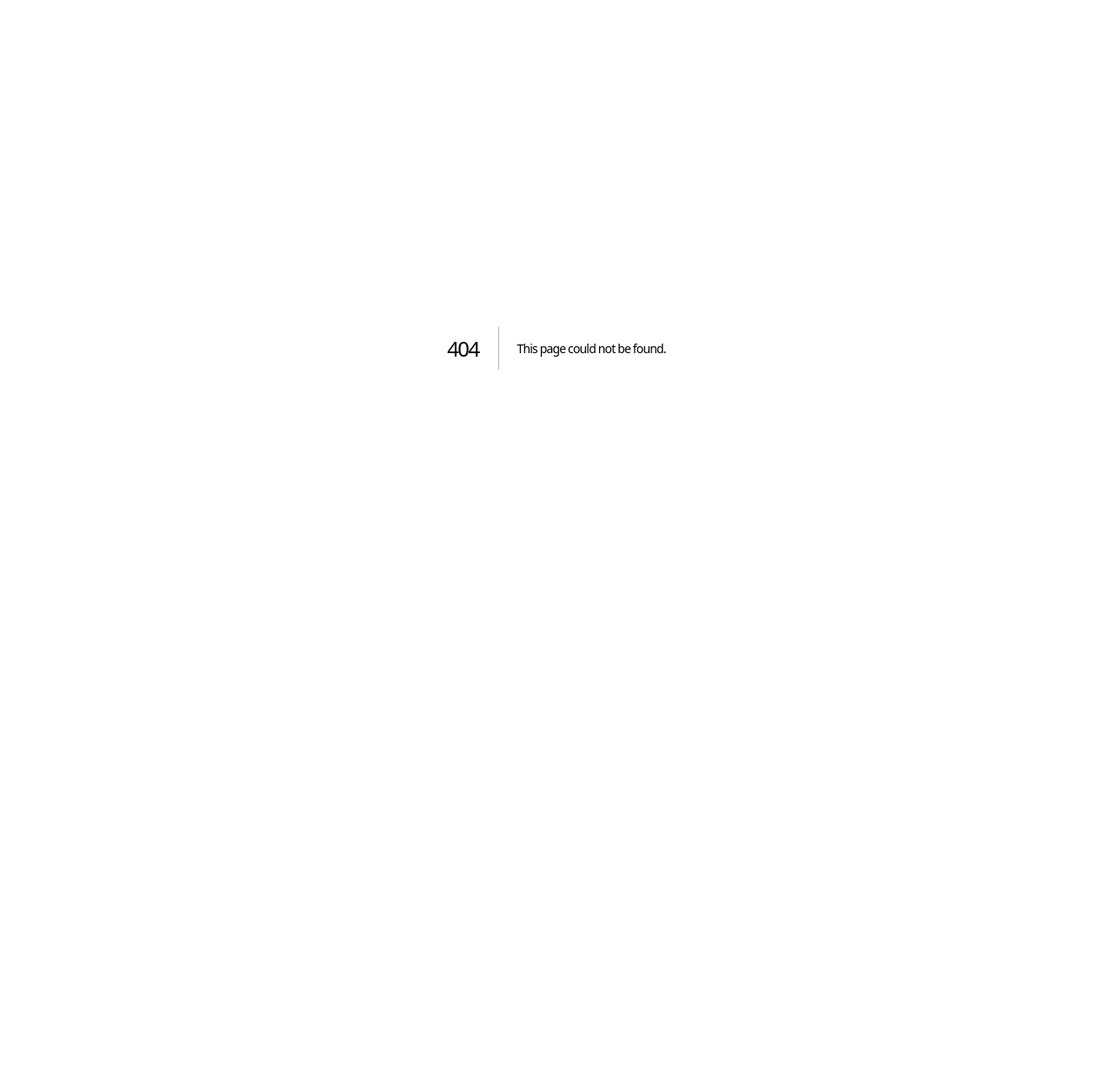
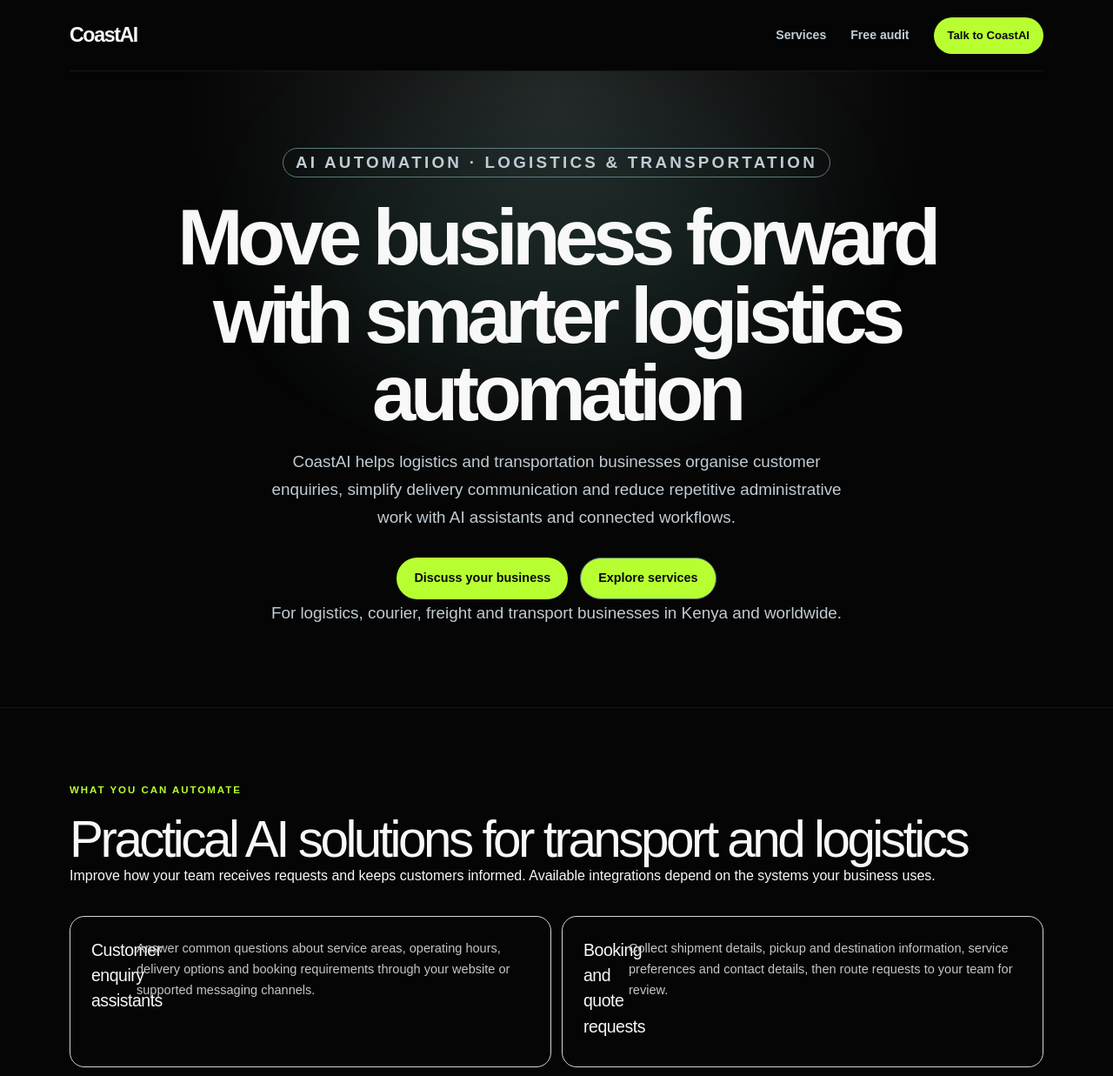
Before and after one commit to biihafidh/CoastAI-AUTOMATION, a Next.js app: page /ai-automation-for-logistics-transportation in a window 1280 px wide. Before the commit this address had no page. Shown: the top 1237 px of the page at 87% size. Before the commit the page ends 800 px from the top, so only its background shows below. Built offline with nearby package versions, Linux system fonts and the light colour scheme.

Commit message:
Add logistics and transportation AI automation SEO page

```diff
--- /dev/null
+++ b/src/app/ai-automation-for-logistics-transportation/page.tsx
@@ -0,0 +1,171 @@
+import type { Metadata } from "next";
+import Link from "next/link";
+
+const siteUrl = "https://coast-ai-automation.vercel.app";
+
+export const metadata: Metadata = {
+  title: "AI Automation for Logistics & Transportation | CoastAI",
+  description:
+    "CoastAI helps logistics, courier, delivery and transport businesses automate customer enquiries, booking requests, delivery communication, lead management and workflows.",
+  alternates: { canonical: "/ai-automation-for-logistics-transportation" },
+  openGraph: {
+    title: "AI Automation for Logistics & Transportation | CoastAI",
+    description:
+      "Streamline customer communication and repetitive operations with practical AI automation for logistics and transport businesses.",
+    url: siteUrl + "/ai-automation-for-logistics-transportation",
+    siteName: "CoastAI",
+    type: "website",
+  },
+};
+
+const solutions = [
+  {
+    title: "Customer enquiry assistants",
+    description:
+      "Answer common questions about service areas, operating hours, delivery options and booking requirements through your website or supported messaging channels.",
+  },
+  {
+    title: "Booking and quote requests",
+    description:
+      "Collect shipment details, pickup and destination information, service preferences and contact details, then route requests to your team for review.",
+  },
+  {
+    title: "Delivery communication",
+    description:
+      "Help customers receive updates and find answers about deliveries through connected systems. Live tracking information depends on your configured logistics platform.",
+  },
+  {
+    title: "Lead capture and follow-ups",
+    description:
+      "Organise new business enquiries, qualify service needs and schedule timely follow-ups with prospective customers.",
+  },
+  {
+    title: "Dispatch and team notifications",
+    description:
+      "Route incoming requests to the right staff and send internal notifications using supported tools and your existing operating procedures.",
+  },
+  {
+    title: "Administrative workflows",
+    description:
+      "Reduce repetitive data entry, organise service requests and connect supported business applications to simplify everyday work.",
+  },
+];
+
+const businessTypes = [
+  "Courier and parcel delivery companies",
+  "Freight forwarding and cargo businesses",
+  "Road transport and haulage operators",
+  "Moving and relocation companies",
+  "Fleet and vehicle management businesses",
+  "E-commerce and last-mile delivery teams",
+];
+
+const faqs = [
+  {
+    q: "Can CoastAI provide live parcel tracking?",
+    a: "CoastAI can help communicate tracking updates when connected to a logistics platform or tracking system that provides the required data. Live tracking is not automatic without that integration.",
+  },
+  {
+    q: "Can customers request delivery quotes through WhatsApp?",
+    a: "A supported WhatsApp workflow can collect shipment details and pass quote requests to your team. Your business can review and confirm prices before sending an official quotation.",
+  },
+  {
+    q: "Can automation help with dispatch operations?",
+    a: "Automation can route requests, send team notifications and organise administrative tasks. Dispatch decisions and operational control should remain with your authorised staff and configured systems.",
+  },
+  {
+    q: "Is this suitable for a small transport company?",
+    a: "Yes. Workflows can be tailored to a small courier service, independent transport operator or larger logistics company based on its tools and processes.",
+  },
+];
+
+export default function LogisticsTransportationPage() {
+  return (
+    <main>
+      <nav className="container nav">
+        <Link href="/" className="brand">CoastAI</Link>
+        <div className="navlinks">
+          <Link href="/#services">Services</Link>
+          <Link href="/#audit">Free audit</Link>
+          <a className="button nav-cta" href="https://wa.me/254726495238?text=Hello%20CoastAI%2C%20I%20want%20to%20automate%20my%20logistics%20or%20transport%20business.">Talk to CoastAI</a>
+        </div>
+      </nav>
+
+      <section className="hero">
+        <div className="hero-glow" />
+        <div className="container hero-inner">
+          <p className="eyebrow hero-pill">AI AUTOMATION · LOGISTICS & TRANSPORTATION</p>
+          <h1>Move business forward with smarter logistics automation</h1>
+          <p>
+            CoastAI helps logistics and transportation businesses organise customer
+            enquiries, simplify delivery communication and reduce repetitive
+            administrative work with AI assistants and connected workflows.
+          </p>
+          <div className="hero-actions">
+            <a className="button" href="https://wa.me/254726495238?text=Hello%20CoastAI%2C%20I%20want%20to%20automate%20my%20logistics%20or%20transport%20business.">Discuss your business</a>
+            <Link className="button button-outline" href="/#services">Explore services</Link>
+          </div>
+          <p className="hero-note">For logistics, courier, freight and transport businesses in Kenya and worldwide.</p>
+        </div>
+      </section>
+
+      <section className="services-section">
+        <div className="container">
+          <p className="section-kicker">WHAT YOU CAN AUTOMATE</p>
+          <h2>Practical AI solutions for transport and logistics</h2>
+          <p className="section-intro">
+            Improve how your team receives requests and keeps customers informed.
+            Available integrations depend on the systems your business uses.
+          </p>
+          <div className="service-grid">
+            {solutions.map((item) => (
+              <article className="service-card" key={item.title}>
+                <h3>{item.title}</h3>
+                <p>{item.description}</p>
+              </article>
+            ))}
+          </div>
+        </div>
+      </section>
+
+      <section className="process-section">
+        <div className="container">
+          <p className="section-kicker">WHO WE HELP</p>
+          <h2>Automation for different logistics business models</h2>
+          <div className="process-grid">
+            {businessTypes.map((type) => (
+              <div className="service-card" key={type}><h3>{type}</h3></div>
+            ))}
+          </div>
+        </div>
+      </section>
+
+      <section className="faq-section">
+        <div className="container">
+          <p className="section-kicker">COMMON QUESTIONS</p>
+          <h2>Logistics automation FAQs</h2>
+          <div className="faq-list">
+            {faqs.map((faq) => (
+              <article className="faq-item" key={faq.q}>
+                <h3>{faq.q}</h3>
+                <p>{faq.a}</p>
+              </article>
+            ))}
+          </div>
+        </div>
+      </section>
+
+      <section className="audit-section" id="get-started">
+        <div className="container audit-panel">
+          <p className="section-kicker">GET STARTED WITH COASTAI</p>
+          <h2>Ready to streamline your logistics operations?</h2>
+          <p>Tell us how your business handles bookings, delivery enquiries and customer updates. We can help identify practical automation opportunities.</p>
+          <div className="hero-actions">
+            <a className="button" href="https://wa.me/254726495238?text=Hello%20CoastAI%2C%20I%20would%20like%20an%20automation%20consultation%20for%20my%20logistics%20business.">Contact CoastAI</a>
+            <Link className="button button-outline" href="/#audit">Request a free audit</Link>
+          </div>
+        </div>
+      </section>
+    </main>
+  );
+}
```
